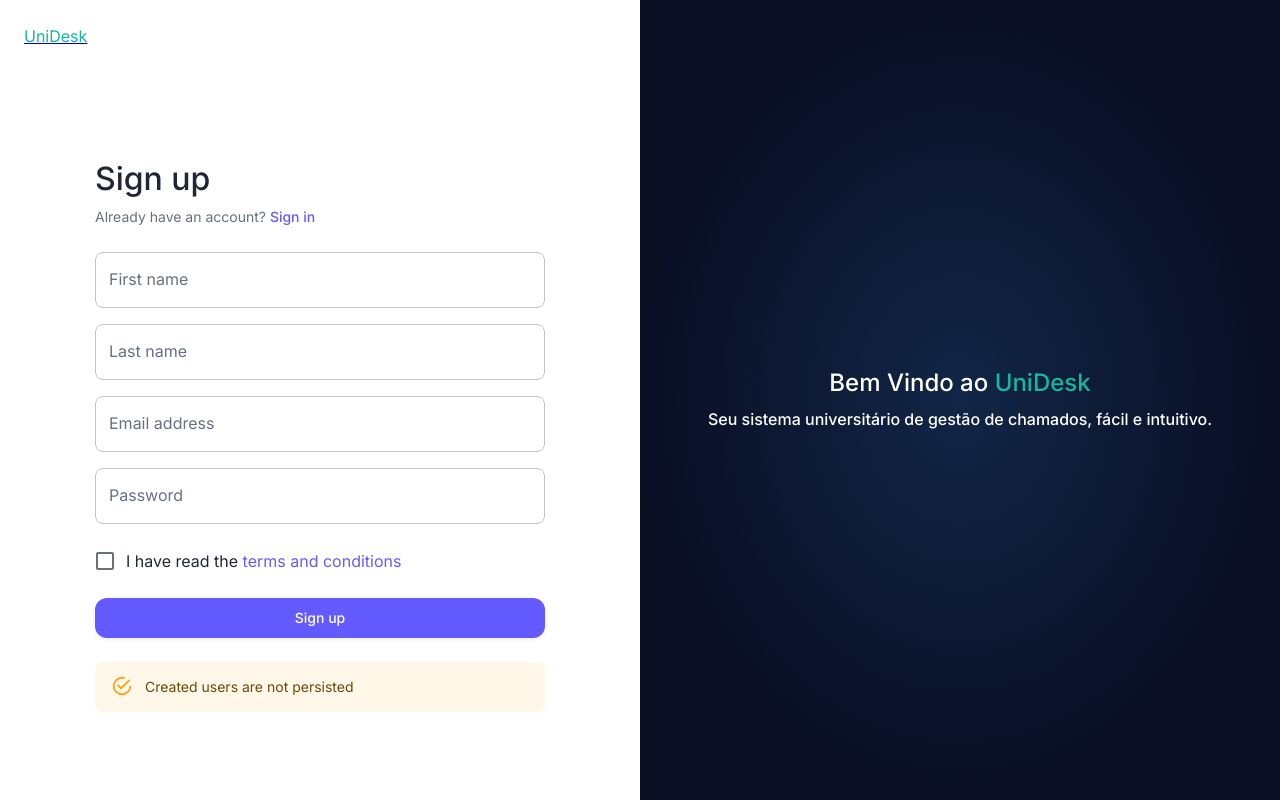
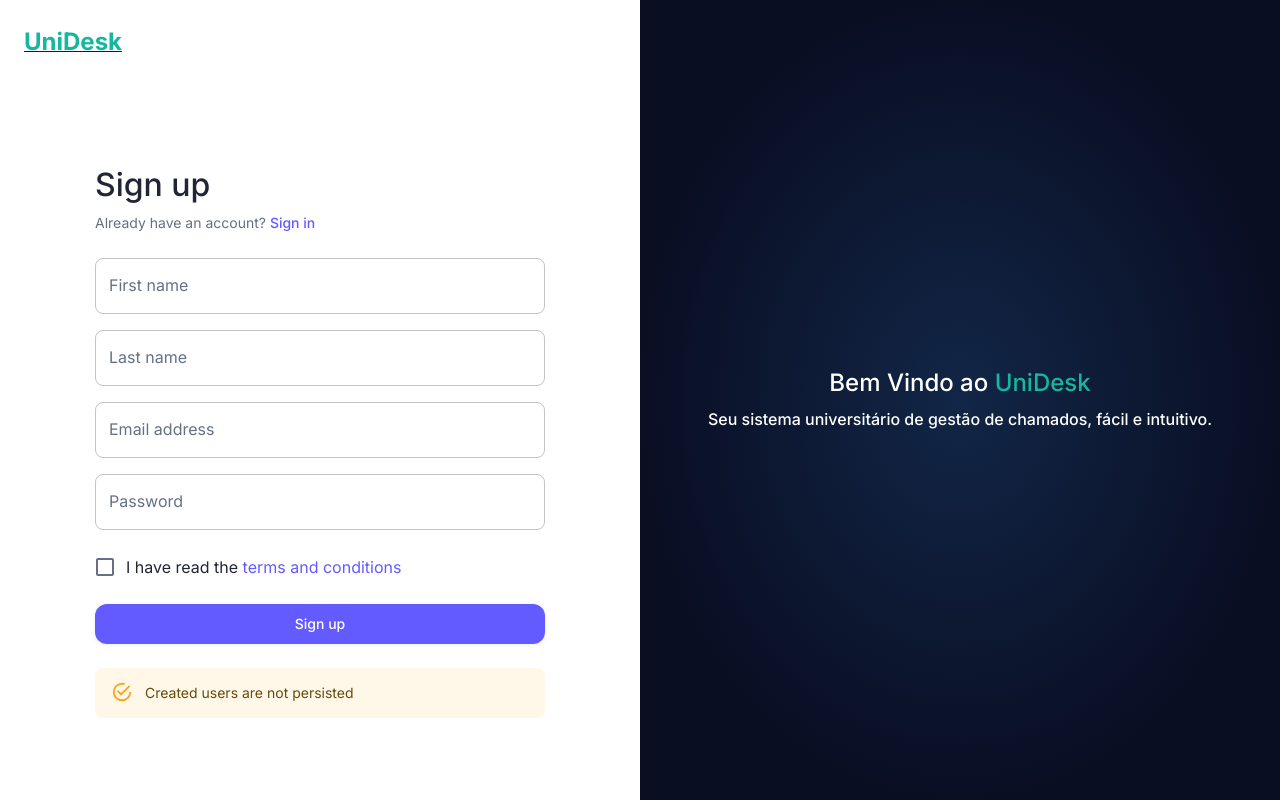
Before and after one commit to AntiKevin/unidesk-frontend, a Next.js app: page /auth/sign-up in a window 1280 px wide. Built offline with nearby package versions, Linux system fonts and the light colour scheme; no server answers.

Commit message:
feat: ajusta estilos do componente Logo e SideNav para melhorar a apresentação

```diff
--- a/src/components/core/logo.tsx
+++ b/src/components/core/logo.tsx
@@ -23,7 +23,7 @@ export function Logo({ color = 'dark', emblem, height = HEIGHT, width = WIDTH }:
   let url: string;
 
   return (
-    <Typography height={height} width={width} component="span" sx={{ color: '#15b79e' }}>
+    <Typography height={height} width={width} component="span" sx={{ color: '#15b79e', fontSize: '1.5rem', fontWeight: 700 }}>
       UniDesk
     </Typography>
   )
```
Also changed, not shown: src/components/dashboard/layout/side-nav.tsx (+4 -5 lines).
